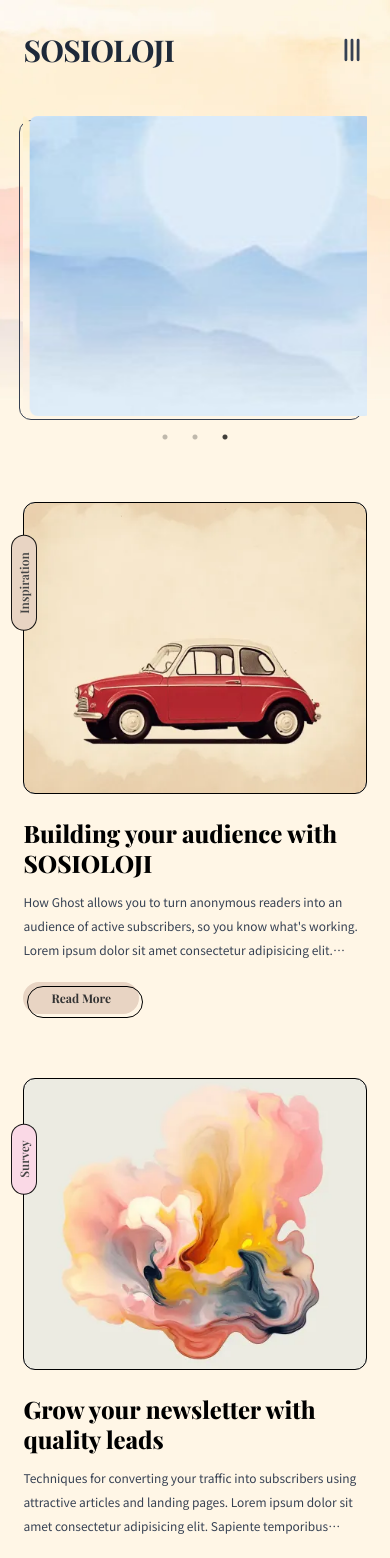
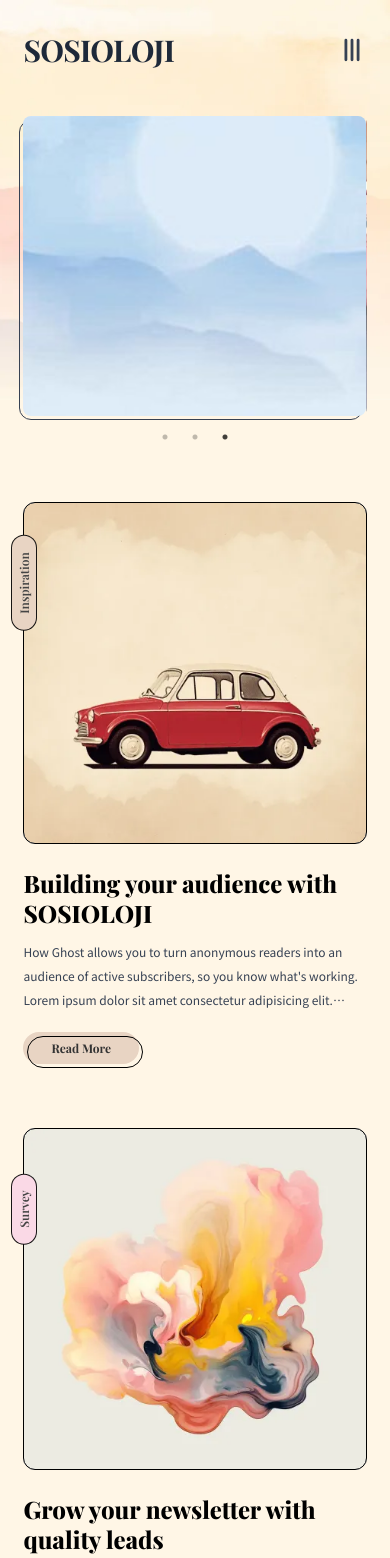
Before and after one commit to Olawoyin1/sosioloji, a React (Vite) app: page / in a window 390 px wide. Shown: the top 1558 px of the page. Built offline with nearby package versions, Linux system fonts and the light colour scheme; a web font is replaced by a local one.

Commit message:
image hheight

```diff
--- a/src/components/SingleCard.tsx
+++ b/src/components/SingleCard.tsx
@@ -193,10 +193,10 @@ const SingleCard = ({ item }: { item: CardItem }) => {
   }, []);
 
   return (
-    <div className="flex flex-col justify-center items-center max-w-[500px] max-h-[540px] md:h-[470px]">
+    <div className="flex flex-col justify-center items-center max-w-[500px] h-[590px] md:h-[470px]">
       {/* Image */}
       <div
-        className="relative w-full h-[300px]"
+        className="relative w-full h-[900px] md:h-[300px]"
         onMouseEnter={() => setIsHovered(true)}
         onMouseLeave={() => setIsHovered(false)}
       >
```
